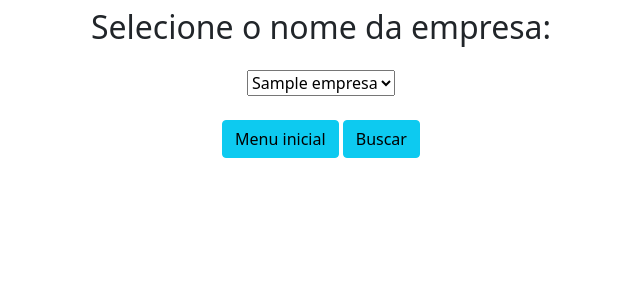
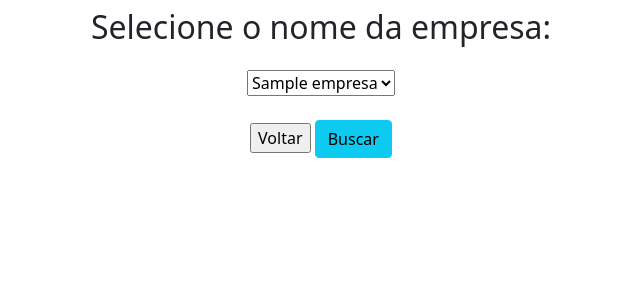
Before and after one commit to amandaveredas/crud-python-gcp, a Django app: page /pesquisaprodutos/ in a window 1280 px wide. Shown: the top 300 px of the page, without its empty margins (319-959 px from the left). Run offline with Django 3.2, Linux system fonts and the light colour scheme; tables that the repository leaves empty hold one stand-in row (values such as "Sample post"); parts of the project's set-up code (start-up, migrations or seed data) failed here and were passed over.

Commit message:
alterado botao de voltar na pesquisa de produtos

```diff
--- a/app/templates/pesquisaprodutos.html
+++ b/app/templates/pesquisaprodutos.html
@@ -19,7 +19,7 @@
 </div>
 
 <div class="col-8 m-auto pt-3 pb-2 text-center">
-    <a href="/" class="btn btn-info">Menu inicial</a>
+    <input type="button" value="Voltar" onclick="history.go(-1)">
     <input type="button" class="btn btn-info" id="buscar" value="Buscar">
 </div>
 <script>
```
